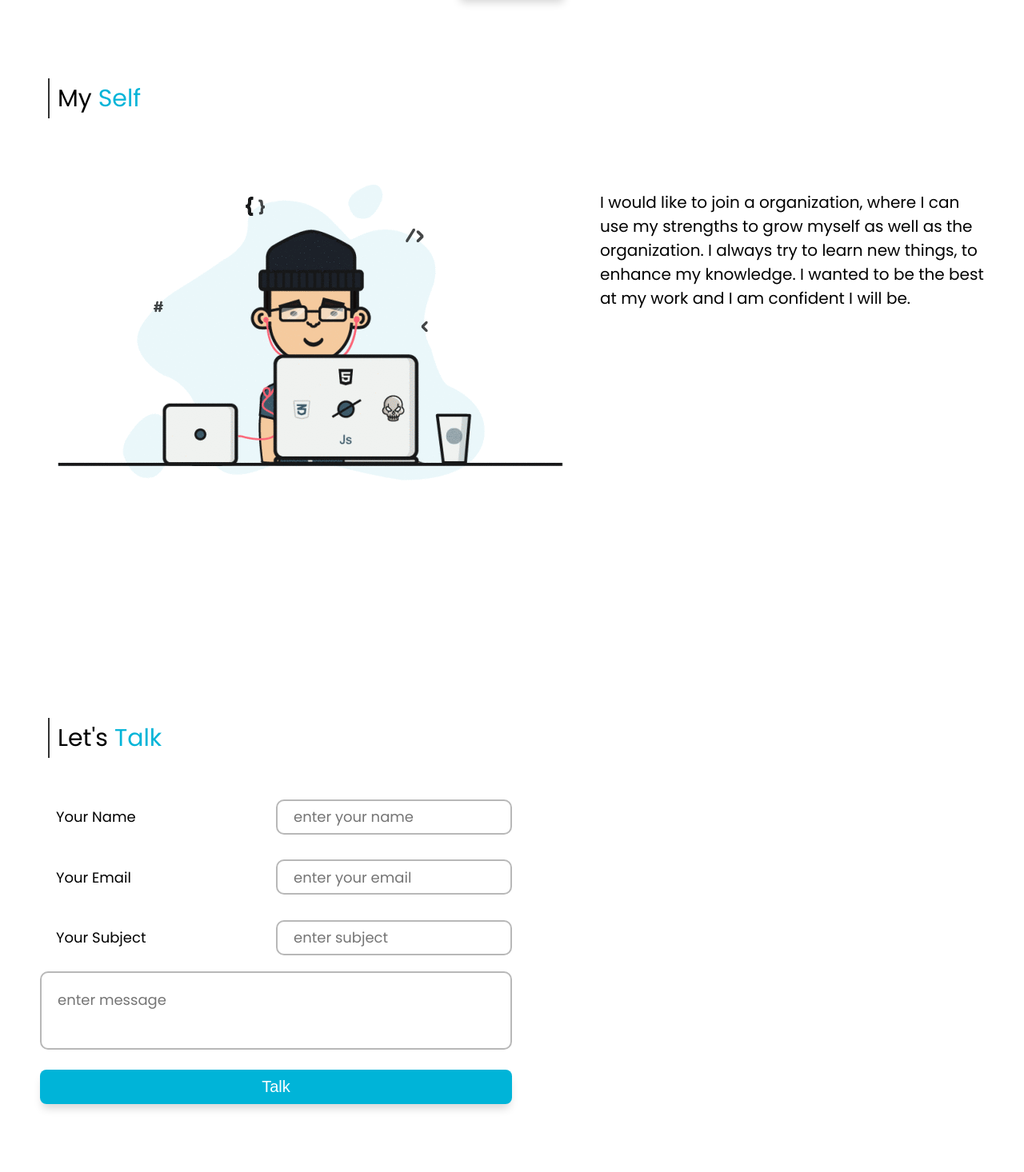
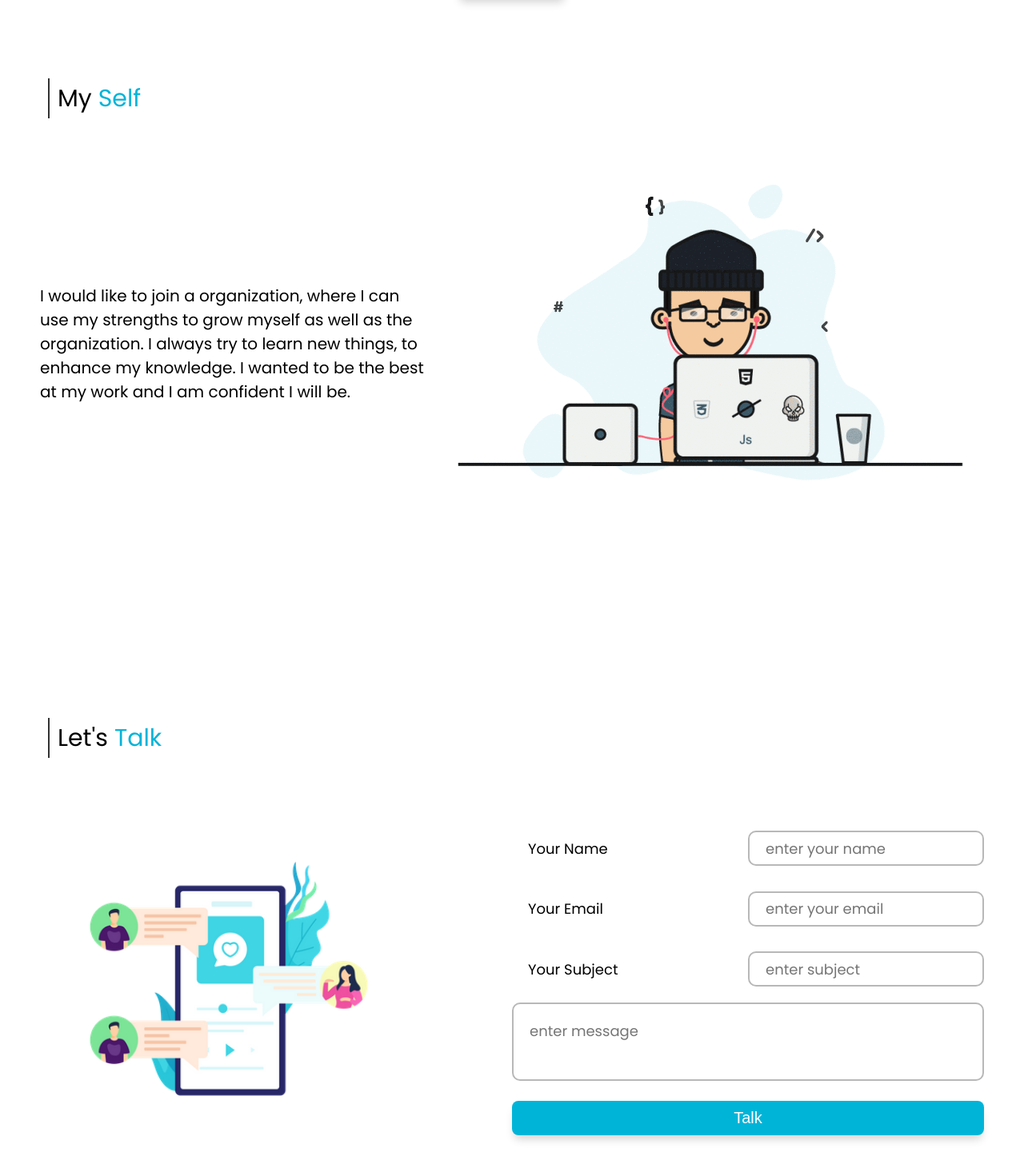
Before and after one commit to Kshirsagar-Govind/the-portfolio, a React (Create React App) app: page / in a window 1280 px wide. Shown: the part 2779-4245 px from the top of the page at 80% size. Built offline with nearby package versions, Linux system fonts and the light colour scheme.

Commit message:
illustration and arrangement

```diff
--- a/src/Components/CSS/get-in-touch-style.css
+++ b/src/Components/CSS/get-in-touch-style.css
@@ -4,6 +4,16 @@
   padding: 5rem;
   position: relative;
   /* padding-top: 25rem; */
+}
+.get-in-touct-section {
+  display: flex;
+  flex-direction: row;
+  justify-content: space-between;
+  align-items: center;
+}
+.get-in-touct-section img {
+  width: 40%;
+  /* border: 2px solid; */
 }
 
 .MySelfPage .page-title-div h1 {
@@ -87,7 +97,15 @@ label {
     padding: 5rem;
     position: relative;
   }
-
+  .get-in-touct-section {
+    display: flex;
+    flex-direction: column;
+    justify-content: start;
+  }
+  .get-in-touct-section img {
+    width: 40%;
+    display: none;
+  }
   .MySelfPage form {
     display: flex;
     justify-content: center;
--- a/src/Components/CSS/my-self-style.css
+++ b/src/Components/CSS/my-self-style.css
@@ -29,7 +29,7 @@
 
 .my-self-section {
   display: flex;
-  /* align-items: center; */
+  align-items: center;
   gap: 2rem;
 }
 .my-self-section div img {
--- a/src/Components/GetInTOuchPage.jsx
+++ b/src/Components/GetInTOuchPage.jsx
@@ -2,6 +2,7 @@ import React, { Component, useState } from "react";
 import "./CSS/main-style.css";
 import "./CSS/comps-styles.css";
 import "./CSS/get-in-touch-style.css";
+import ContactPic from "../Components/Assets/contact_me.png";
 
 function GetInTouch() {
   const [ subject, _setSubject ] = useState("");
@@ -22,7 +23,8 @@ function GetInTouch() {
           <span className="prim-color"> Talk</span>
         </h1>
       </div>
-
+      <div className="get-in-touct-section">
+        <img src={ContactPic} alt="" />
         <div className="form">
           <div className="input-div">
             <label>Your Name</label>
@@ -56,6 +58,7 @@ function GetInTouch() {
           </div>
         </div>
       </div>
+    </div>
   );
 }
 //
--- a/src/Components/MySelfPage.jsx
+++ b/src/Components/MySelfPage.jsx
@@ -21,9 +21,6 @@ function MySelf() {
 
       <div className="my-self-section" data-aos-once="true" data-aos="fade-up">
         <div>
-          <img src={Self} />
-        </div>
-        <div>
           <p>
             I would like to join a organization, where I can use my strengths to
             grow myself as well as the organization. I always try to learn new
@@ -31,6 +28,9 @@ function MySelf() {
             and I am confident I will be.
           </p>
         </div>
+        <div>
+          <img src={Self} />
+        </div>
       </div>
     </div>
   );
--- a/src/Components/MyWorkPage.jsx
+++ b/src/Components/MyWorkPage.jsx
@@ -17,7 +17,7 @@ function MyWork() {
     const git_url = "https://github.com/Kshirsagar-Govind";
     const medium_url = "https://medium.com/@kshirsagar.govind";
     const resume_url =
-      "https://drive.google.com/file/d/1sQTIaxO3xC9a9UnE_pmZBhOJ2VH5xYet/view?usp=sharing";
+      "https://drive.google.com/file/d/1c1ujUMWOxfJf1_Dbqq1qGohonEzuegLQ/view?usp=sharing";
     const url =
       valu == 1
         ? resume_url
```
Also changed, not shown: src/Components/Assets/contact_me.png (added). Lines whose indentation alone changed are shown as unchanged.
